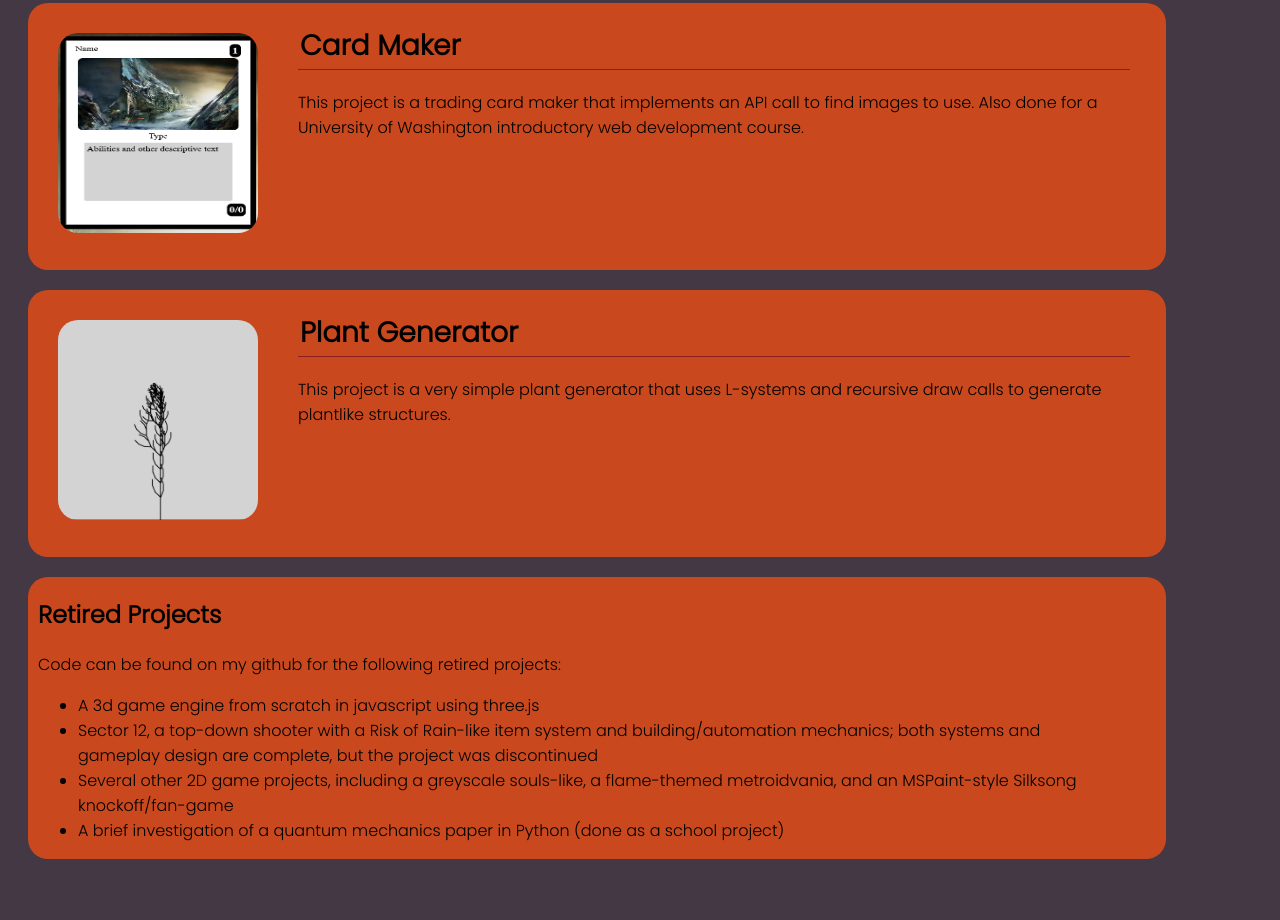
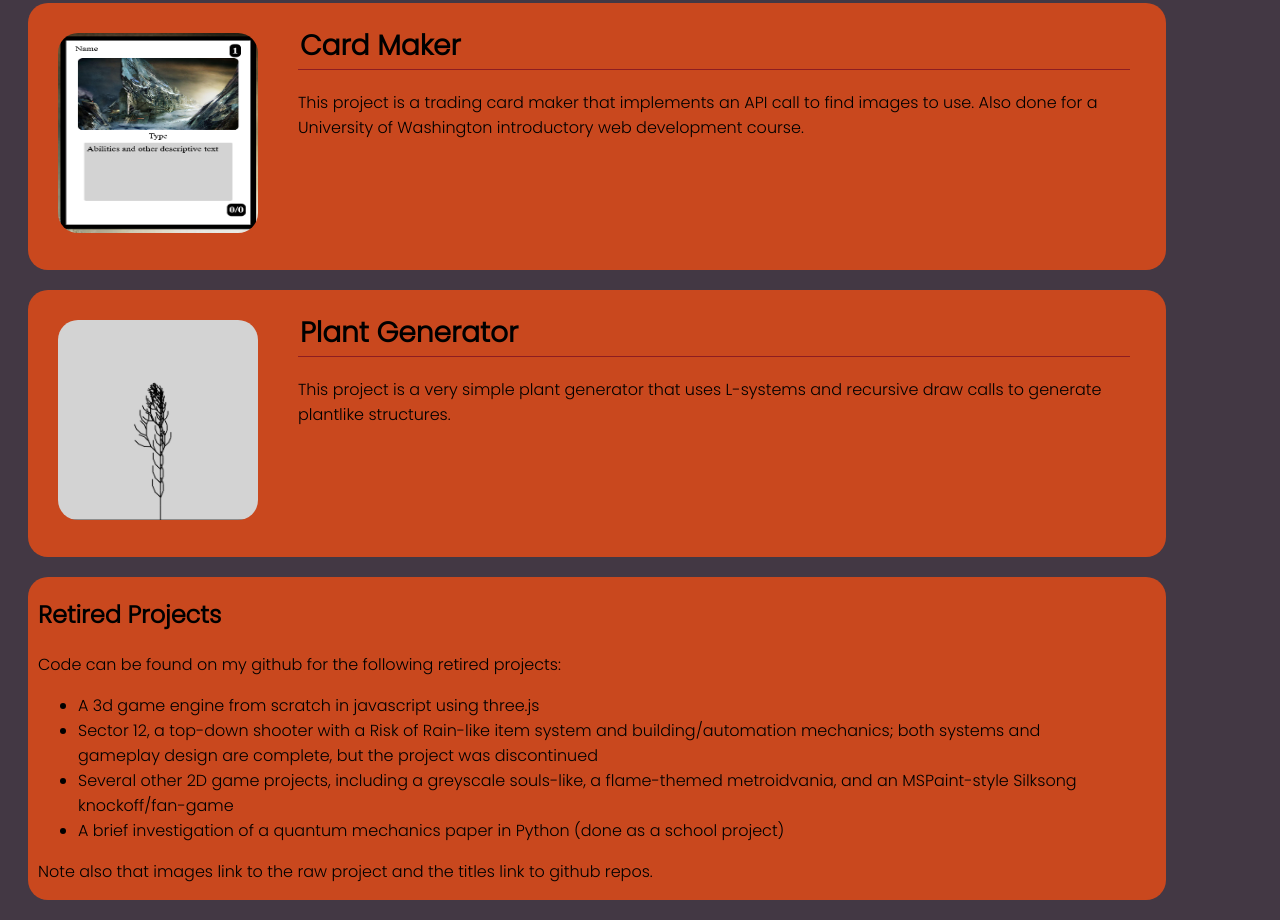
Before and after one commit to DereferenceMyPointer/dereferencemypointer.github.io, a website: page Projects/portfolio.html in a window 1280 px wide. Shown: the part 1568-2488 px from the top of the page. Before the commit the page ends 2447 px from the top, so only its background shows below. Drawn offline with Linux system fonts and the light colour scheme.

Commit message:
Update portfolio.html

```diff
--- a/Projects/portfolio.html
+++ b/Projects/portfolio.html
@@ -124,6 +124,9 @@
                         A brief investigation of a quantum mechanics paper in Python (done as a school project)
                     </li>
                 </ul>
+                <p>
+                    Note also that images link to the raw project and the titles link to github repos.
+                </p>
             </article>
 
         </section>
```
